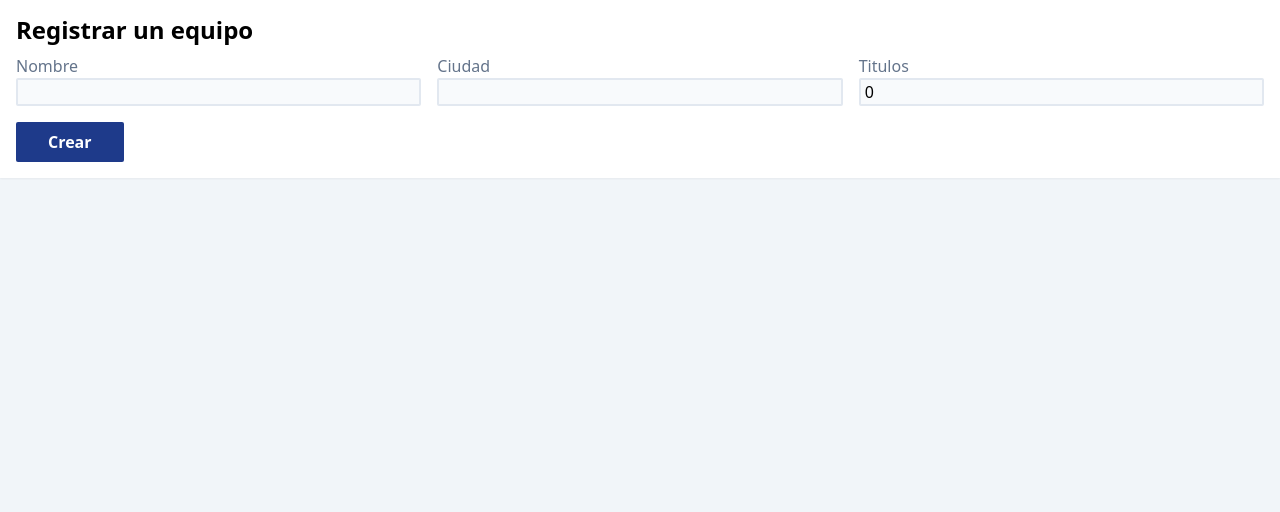
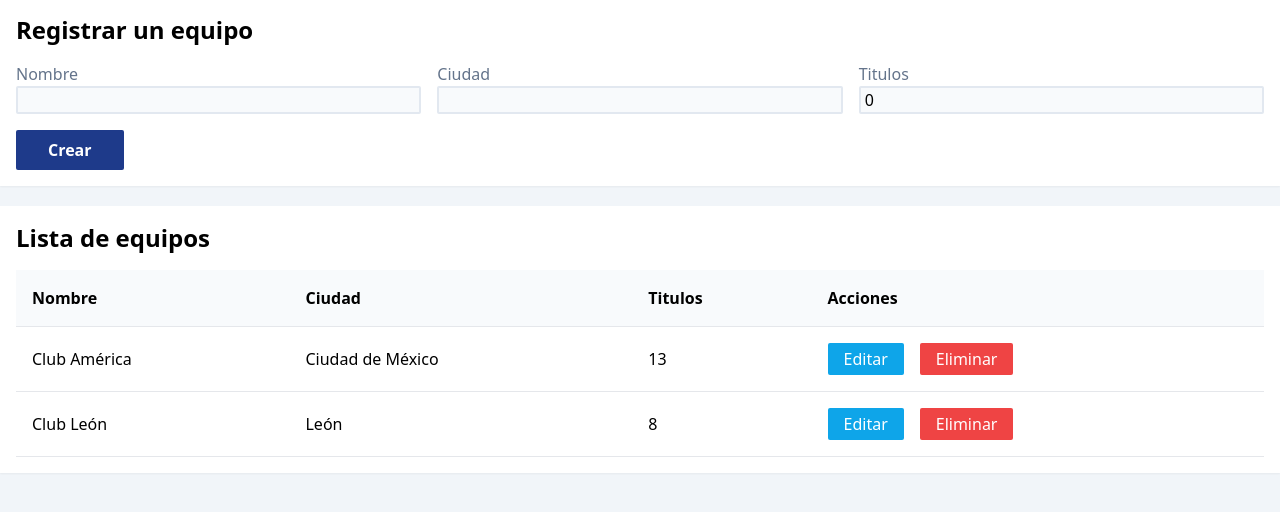
Before and after one commit to JSamuelAP/crud-ligamx, a website built with Vite: page index.html in a window 1280 px wide. Shown: the part 94-606 px from the top of the page. Built offline with nearby package versions, Linux system fonts and the light colour scheme.

Commit message:
feat: Tabla de equipos creada

```diff
--- a/index.html
+++ b/index.html
@@ -17,7 +17,7 @@
 			<main>
 				<div class="container mx-auto px-2 sm:px-0">
 					<section id="form" class="bg-white p-4 mt-5 shadow-sm">
-						<h2 class="text-2xl font-semibold mb-2">Registrar un equipo</h2>
+						<h2 class="text-2xl font-semibold mb-4">Registrar un equipo</h2>
 						<form>
 							<div class="flex flex-col sm:flex-row gap-4 mb-4">
 								<div class="flex-auto">
@@ -63,6 +63,55 @@
 							/>
 						</form>
 					</section>
+					<section id="list" class="bg-white p-4 mt-5 shadow-sm">
+						<h2 class="text-2xl font-semibold mb-4">Lista de equipos</h2>
+						<div class="overflow-x-auto">
+							<table class="table-auto w-full text-left">
+								<thead class="bg-slate-50 rounded-t-sm">
+									<tr class="border-b">
+										<th scope="col" class="p-4 min-w-max">Nombre</th>
+										<th scope="col" class="p-4 min-w-max">Ciudad</th>
+										<th scope="col" class="p-4 min-w-max">Titulos</th>
+										<th scope="col" class="p-4 min-w-max">Acciones</th>
+									</tr>
+								</thead>
+								<tbody>
+									<tr class="border-b">
+										<td class="p-4 whitespace-nowrap">Club América</td>
+										<td class="p-4 whitespace-nowrap">Ciudad de México</td>
+										<td class="p-4">13</td>
+										<td class="p-4 whitespace-nowrap">
+											<button
+												class="bg-sky-500 hover:bg-sky-600 py-1 px-4 rounded-sm text-white mr-4"
+											>
+												Editar</button
+											><button
+												class="bg-red-500 hover:bg-red-700 py-1 px-4 rounded-sm text-white"
+											>
+												Eliminar
+											</button>
+										</td>
+									</tr>
+									<tr class="border-b">
+										<td class="p-4 whitespace-nowrap">Club León</td>
+										<td class="p-4 whitespace-nowrap">León</td>
+										<td class="p-4">8</td>
+										<td class="p-4 whitespace-nowrap">
+											<button
+												class="bg-sky-500 hover:bg-sky-600 py-1 px-4 rounded-sm text-white mr-4"
+											>
+												Editar</button
+											><button
+												class="bg-red-500 hover:bg-red-700 py-1 px-4 rounded-sm text-white"
+											>
+												Eliminar
+											</button>
+										</td>
+									</tr>
+								</tbody>
+							</table>
+						</div>
+					</section>
 				</div>
 			</main>
 		</div>
```
